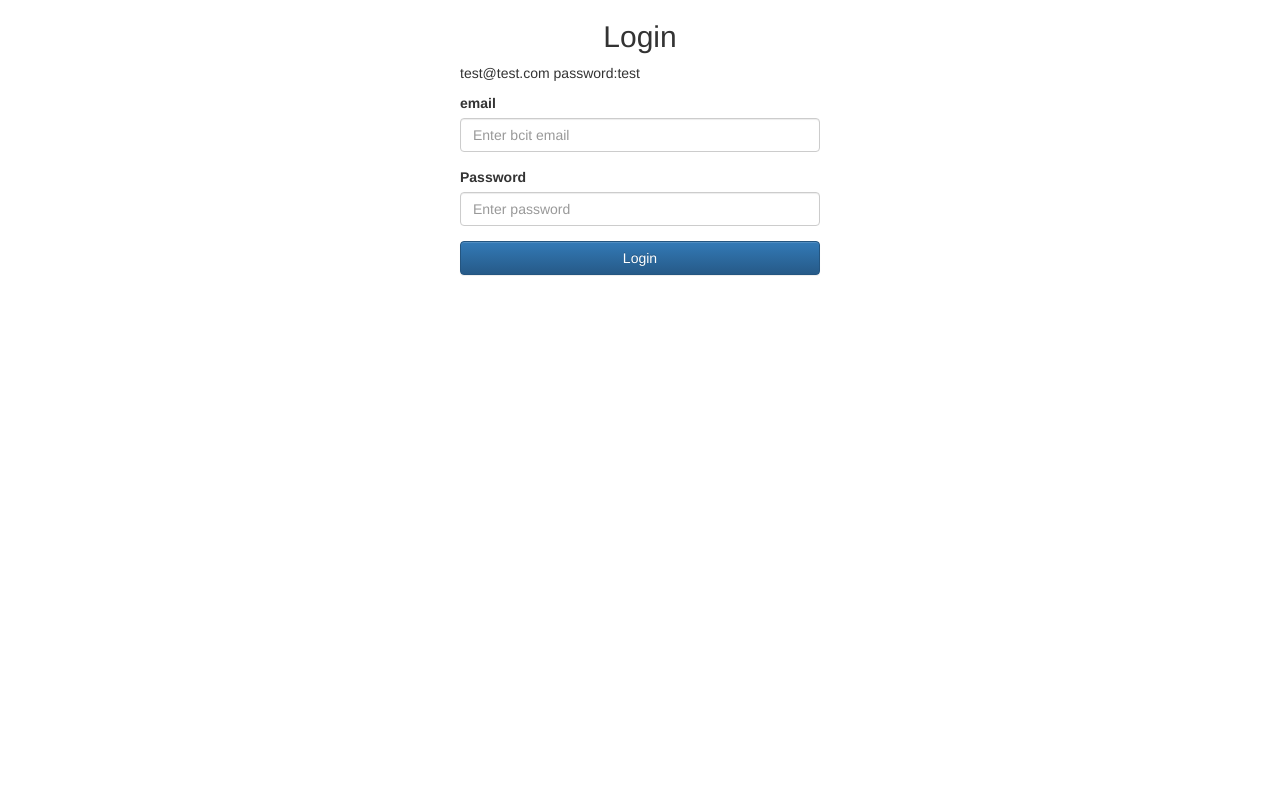
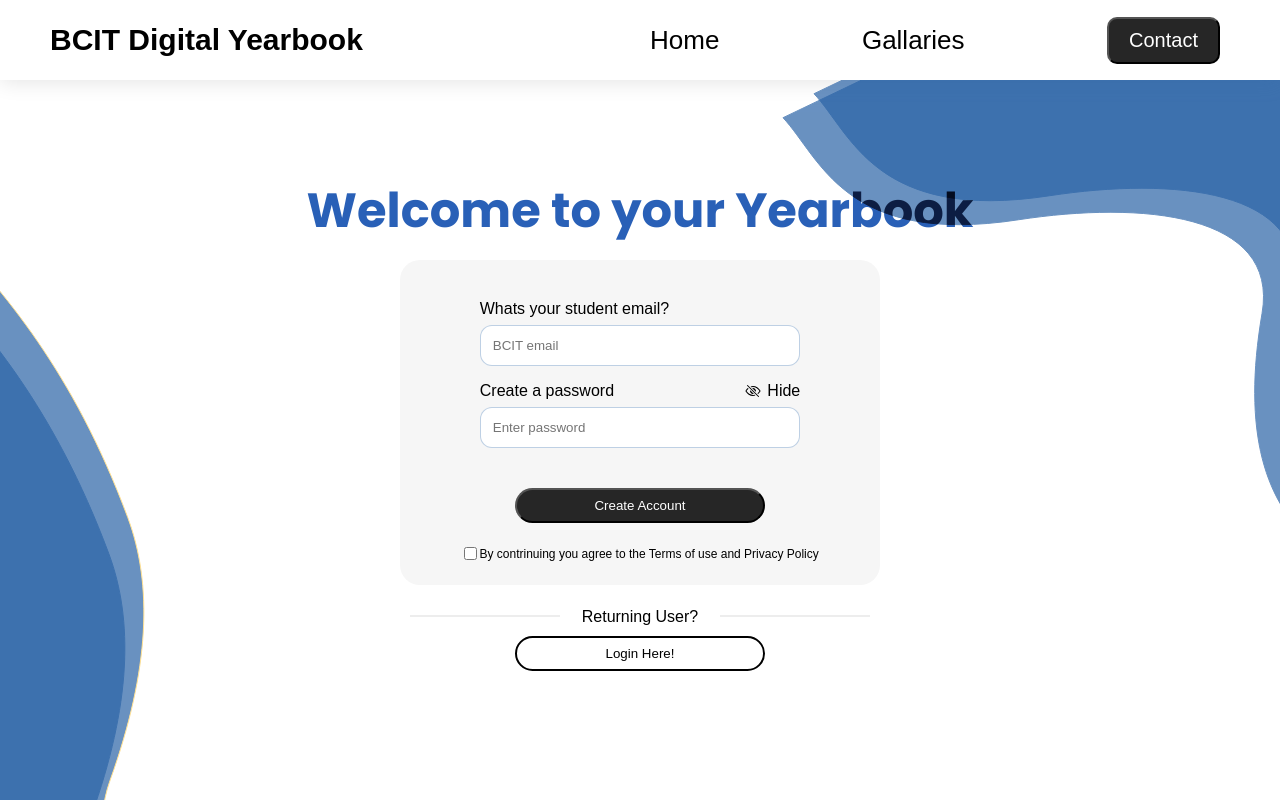
Before and after one commit to manhellis/yearbook, a PHP site: page /login.php in a window 1280 px wide. Run offline with PHP 8.4, Linux system fonts and the light colour scheme; some web fonts are replaced.

Commit message:
login page function

```diff
--- a/authenticate.php
+++ b/authenticate.php
@@ -22,7 +22,7 @@
             $_SESSION['loggedin'] = TRUE;
             $_SESSION['id'] = $id;
             $stmt->close();
-            header('Location: index.php');
+            header('Location: student_page.php?id='.$id);
             exit();
             // echo 'Welcome back, ' . htmlspecialchars($_SESSION['name'], ENT_QUOTES) . '!';
         } else {
--- a/index.html
+++ b/index.html
@@ -27,7 +27,9 @@
             <div class="description">
                 <h1> Welcome Graduates </h1>
                 <p>Browse through the digital yearbook of your graduating class!</p>
-                <a href="login.html"id="login">Log into your yearbook</a>
+                <p id="login">
+                <a href="login.php">Log into your yearbook</a>
+                </p>
             </div>
         </div>
         <div class="graphics">Graphics</div>
--- a/login.js
+++ b/login.js
@@ -1,9 +1,11 @@
 const password = document.querySelector("#password");
+const hidetxt = document.querySelector(".eye span");
 const eye = document.querySelector("#eye");
 const togglePassword = () => {
-    const type =
-        password.getAttribute("type") === "password" ? "text" : "password";
+    const type = password.getAttribute("type") === "password" ? "text" : "password";
     password.setAttribute("type", type);
+    hidetxt.textContent = type === "password" ? "Show" : "Hide";
 };
 
 eye.addEventListener("click", togglePassword);
+hidetxt.addEventListener("click", togglePassword);
--- a/login.php
+++ b/login.php
@@ -1,40 +1,70 @@
 <!DOCTYPE html>
 <html lang="en">
+
 <head>
     <meta charset="UTF-8">
-    <meta name="viewport" content="width=device-width, initial-scale=1">
-    <title>Login Form</title>
-    <link rel="stylesheet" href="https://maxcdn.bootstrapcdn.com/bootstrap/3.3.7/css/bootstrap.min.css">
+    <meta name="viewport" content="width=device-width, initial-scale=1.0">
+    <title>QA Yearbook Login</title>
+    <link rel="stylesheet" href="./styles/login.css">
+</head>
 
-<script src="https://ajax.googleapis.com/ajax/libs/jquery/3.3.1/jquery.min.js"></script>
-<!-- Optional theme -->
-<link rel="stylesheet" href="https://maxcdn.bootstrapcdn.com/bootstrap/3.3.7/css/bootstrap-theme.min.css">
+<body>
+    <header>
+        <div class="logo">
+            <h2>BCIT Digital Yearbook</h2>
+        </div>
+        <nav>
+            <ul>
+                <li><a href="./index.html">Home</a></li>
+                <li><a href="./gallery.php">Gallaries</a></li>
+                <li><a href="#" style="color: white;"><button id="contact">Contact</a></button></li>
+            </ul>
+        </nav>
+    </header>
 
-<link rel="stylesheet" href="./styles.css">
-<meta name="viewport" content="width=device-width, initial-scale=1.0">
-<!-- Latest compiled and minified JavaScript -->
-<script src="https://maxcdn.bootstrapcdn.com/bootstrap/3.3.7/js/bootstrap.min.js"></script>
-</head>
-<body>
-    <div class="container">
-        <div class="row">
-            <div class="col-md-4 col-md-offset-4">
-                <h2 class="text-center">Login</h2>
-                <p>test@test.com password:test</p>
+    <main>
+        <h1>Welcome to your Yearbook </h1>
+        <div class="container">
+            <div class="form-fields">
                 <form action="authenticate.php" method="post">
-                    <div class="form-group">
-                        <label for="email">email</label>
-                        <input type="text" name="email" class="form-control" id="email" placeholder="Enter bcit email">
+                    <label for="email">Whats your student email?</label>
+                    <input type="text" name="email" id="email" placeholder="BCIT email">
+
+                    <label for="password">
+                        <p>Create a password</p>
+                        <div class="eye"><ion-icon id="eye" name="eye-off-outline"></ion-icon><span>Hide</span></div>
+                    </label>
+
+                    <input type="password" name="password" class="form-control" id="password" placeholder="Enter password">
+
+
+                    <!-- go to onboarding -->
+                    <button type="submit" id="create">Create Account</button>
+                    <div class="checkbox">
+                        <input type="checkbox" name="#" id="check">
+                        <label>By contrinuing you agree to the Terms of use and Privacy Policy</label>
                     </div>
-                    <div class="form-group">
-                        <label for="password">Password</label>
-                        <input type="password" name="password" class="form-control" id="password" placeholder="Enter password">
-                    </div>
-                    <button type="submit" class="btn btn-primary btn-block">Login</button>
+
                 </form>
             </div>
+
+            <div class="returning">
+                <span class="left"></span>
+                <span class="right"></span>
+                <p>Returning User? </p>
+                <!-- go to updating user -->
+                <button id="sign-in">Login Here!</button>
+            </div>
+
         </div>
-    </div>
+
+
+    </main>
+
+    <script src="login.js"></script>
+    <script type="module" src="https://unpkg.com/ionicons@7.1.0/dist/ionicons/ionicons.esm.js"></script>
+    <script nomodule src="https://unpkg.com/ionicons@7.1.0/dist/ionicons/ionicons.js"></script>
 
 </body>
+
 </html>
--- a/styles/gallery.css
+++ b/styles/gallery.css
@@ -78,7 +78,6 @@
 }
 .gallery {
     width: 100%;
-    height: calc(100vh - 80px);
     display: flex;
     flex-direction: column;
     justify-content: center;
@@ -112,7 +111,6 @@
     gap: 1em 4em;
     padding: 0 4em;
     background-color: #3d71ae;
-    overflow-y: hidden;
 }
 .search {
     grid-column: span 3;
--- a/styles/login.css
+++ b/styles/login.css
@@ -58,6 +58,7 @@
     font-size: 3em;
     min-height: 85px;
     font-family: "Poppins", sans-serif;
+    mix-blend-mode: difference;
 }
 
 main {
@@ -83,10 +84,13 @@
     display: flex;
     flex-direction: column;
     width: 80%;
-    height: 80%;
     justify-content: space-evenly;
+    padding: 0 2em;
+    margin: 1.5em 1em;
 }
-
+form > label {
+    margin-top: 1em;
+}
 .form-fields {
     display: flex;
     flex-direction: column;
@@ -94,14 +98,21 @@
     justify-content: center;
     background-color: rgb(246, 246, 246);
     border-radius: 20px;
-    height: 300px;
-    padding-bottom: 20px;
+    /* height: 445px; */
 }
-
+.eye{
+    display: flex;
+    align-items: center;
+    justify-content: center;
+}
+.eye span {
+    margin-left: 0.4em;
+}
 input {
-    padding: 8px;
-    border-radius: 4px;
-    border: none;
+    margin-top: 0.5em;
+    padding: 12px;
+    border-radius: 12px;
+    border: 1px solid #2A63A64D
 }
 
 /* Targeting the second label */
@@ -117,18 +128,24 @@
     align-items: center;
     justify-content: center;
     width: 100%;
+    margin-top: 1.5em;
+}
+.checkbox label {
+    font-size: 12px;
+    white-space: nowrap;
 }
 
 #check {
     width: 40px;
+    margin: 0 0.2em;
 }
 
 #create {
-    width: 50%;
     padding: 8px;
-    border-radius: 10px;
     background-color: rgb(38, 38, 38);
     color: white;
+    align-self: center;
+    margin-top: 3em;
 }
 
 .returning {
@@ -144,12 +161,13 @@
 #sign-in {
     padding: 8px;
     margin: 10px;
-    width: 100%;
-    border-radius: 10px;
     background-color: transparent;
     border: 2px black solid;
 }
-
+main button {
+    width: 250px;
+    border-radius: 40px;
+}
 .left {
     position: absolute;
     width: 150px;
```
Also changed, not shown: login.html (deleted, +0 -64 lines), login_old.php (added, +40 -0 lines), styles/homepage.css (+10 -1 lines).
